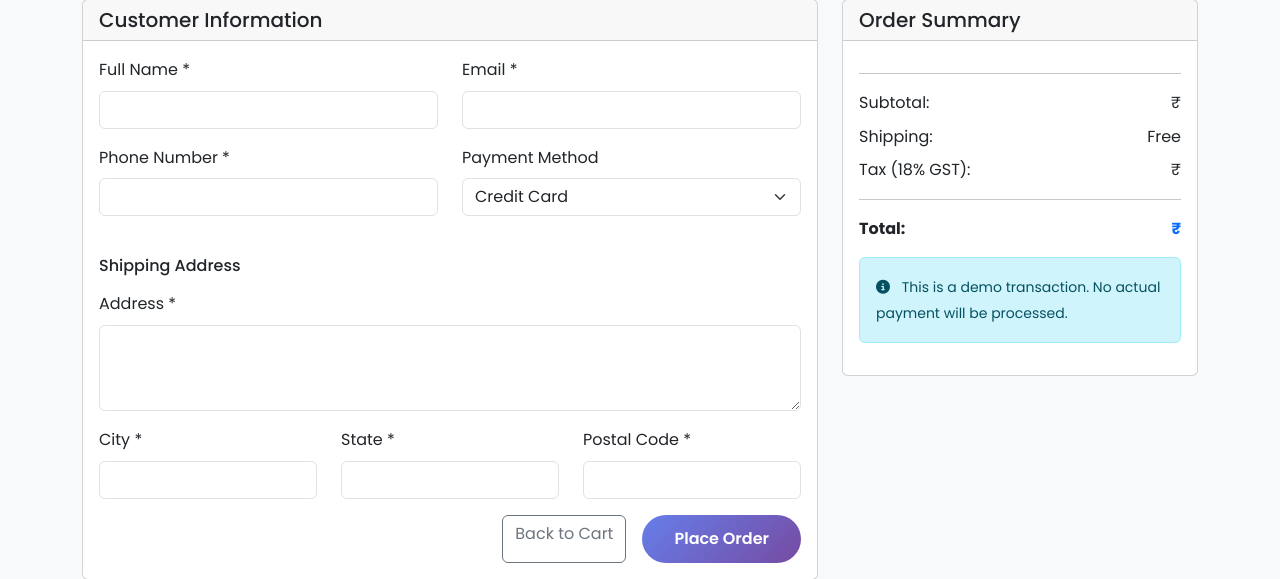
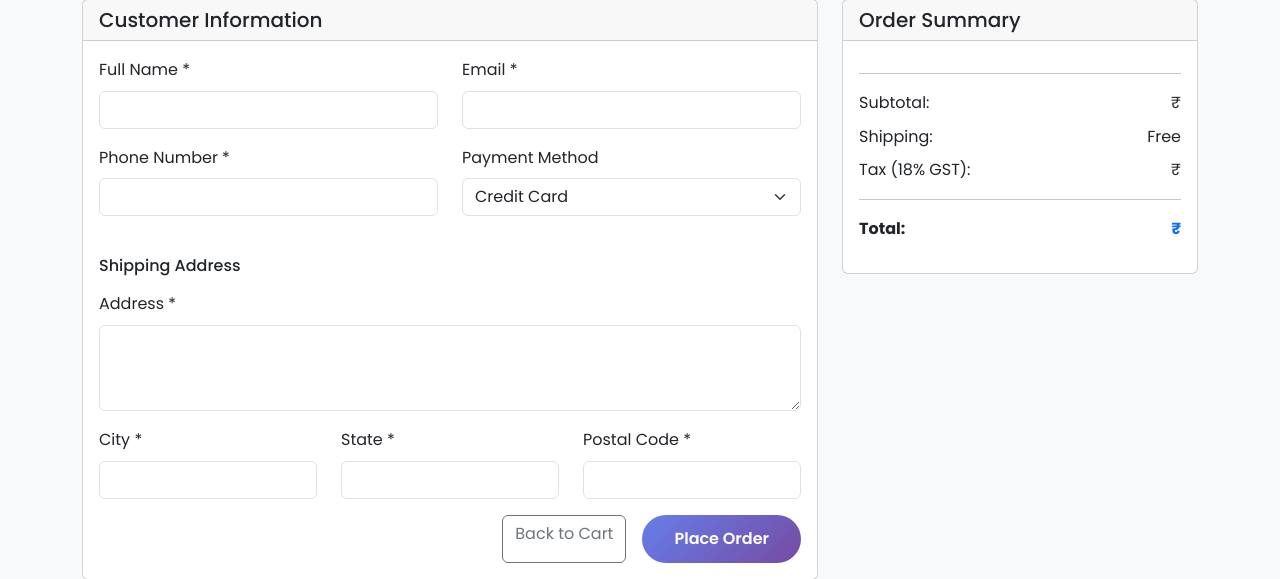
Before and after one commit to AdityaSawant444/ShoeStore, a Django app: template templates/store/checkout.html in a window 1280 px wide. Shown: the part 201-780 px from the top of the page. Run offline with Django 5.2, Linux system fonts and the light colour scheme; the template is opened without the code that fills it, so the values that code supplies are empty.

Commit message:
updated the checkout.html templates

```diff
--- a/templates/store/checkout.html
+++ b/templates/store/checkout.html
@@ -124,13 +124,7 @@
                         <strong class="text-primary">₹{{ total }}</strong>
                     </div>
 
-                    <!-- Payment Info -->
-                    <div class="alert alert-info">
-                        <small>
-                            <i class="fas fa-info-circle me-2"></i>
-                            This is a demo transaction. No actual payment will be processed.
-                        </small>
-                    </div>
+
                 </div>
             </div>
         </div>
```
